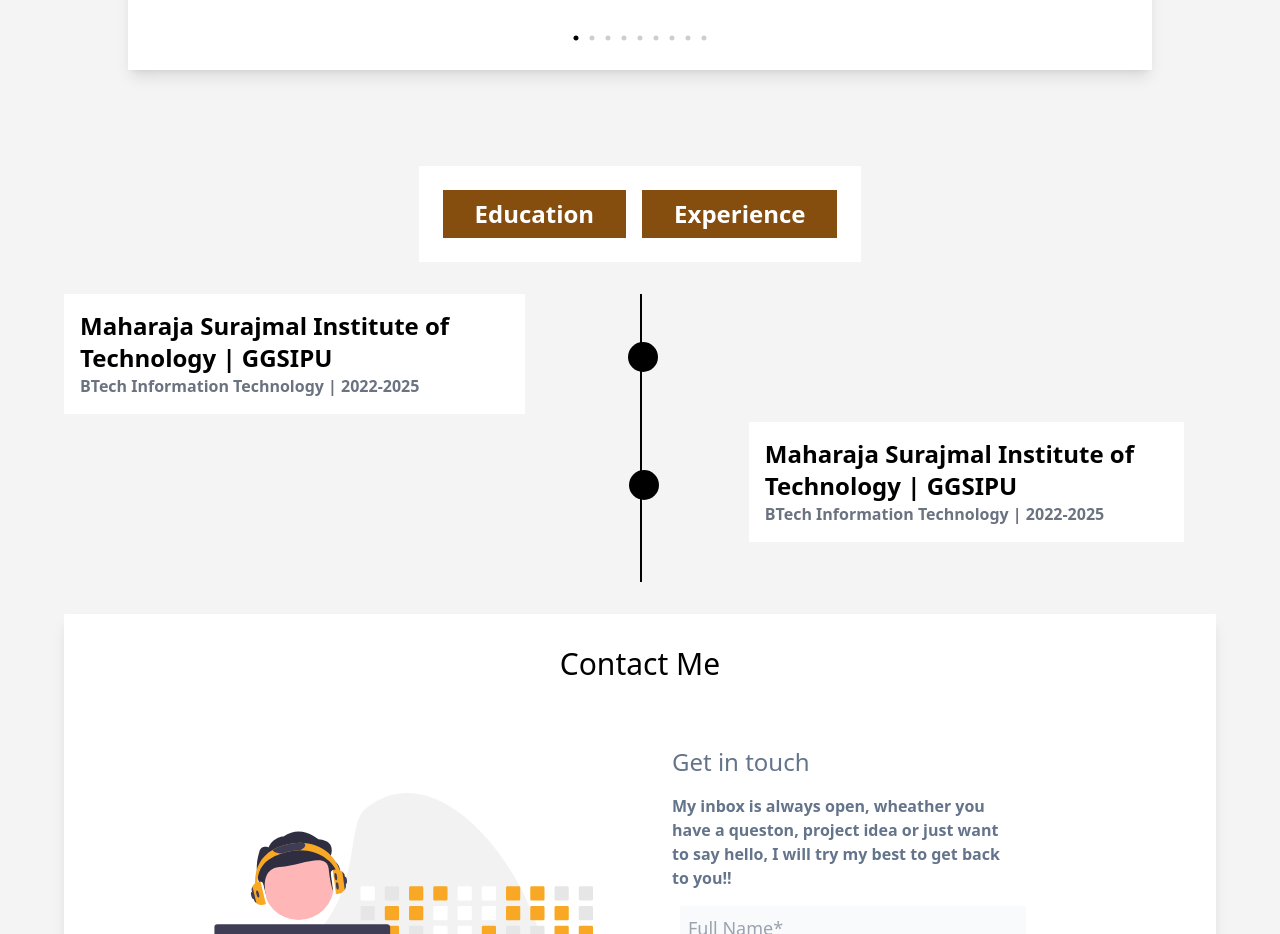
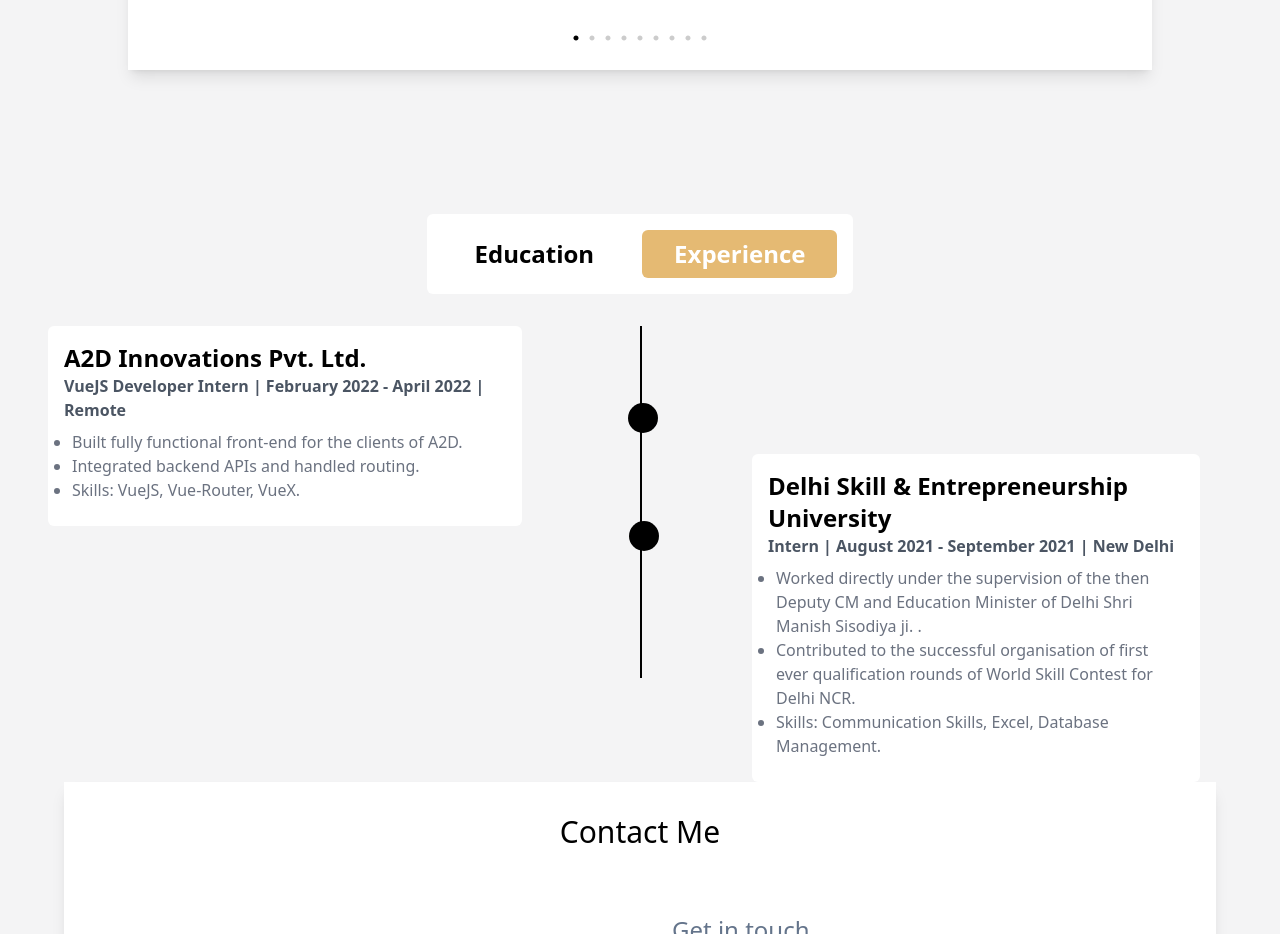
Before and after one commit to Yuvraj883/Yuvis-Portfolio, a React (Create React App) app: page / in a window 1280 px wide. Shown: the part 2260-3194 px from the top of the page. Built offline with nearby package versions, Linux system fonts and the light colour scheme.

Commit message:
Added conditional rendering of education and experience section

```diff
--- a/src/Components/EducationNExperience.jsx
+++ b/src/Components/EducationNExperience.jsx
@@ -1,49 +1,54 @@
 import { useState } from "react";
-const EducationNExperience = ()=>{
-    const [education, setEducation] = useState(false);
-    const [experience, setExperience] = useState(true);
+const EducationNExperience = () => {
+    const [education, setEducation] = useState("false");
+    const [experience, setExperience] = useState("true");
 
-    const handleEducation = ()=>{
-        setEducation(true);
-        setExperience(false);
+    const handleEducation = () => {
+        setEducation("true");
+        setExperience("false");
 
     }
 
-    const handleExperience = ()=>{
-        setExperience(true);
-        setEducation(false);
+    const handleExperience = () => {
+        setExperience("true");
+        setEducation("false");
 
     }
 
 
-    return(
+    return (
         <>
-<div className="m-8 p-8">
-        <div className="flex flex-row justify-center items-center mb-8 bg-white p-4 w-min mx-auto">
-            <button className="m-2 px-8 py-2 bg-yellow-800 text-white font-semibold text-2xl">Education</button>
-            <button className="m-2 px-8 py-2 bg-yellow-800 text-white font-semibold text-2xl">Experience</button>
+            <div className="my-24 h-auto p-12">
+                <div className="flex flex-row justify-center items-center font-bold mb-8 rounded-md bg-white p-2 w-min mx-auto text-2xl">
+                    <button onClick={handleEducation} className={education==="true" ? "m-2 px-8 py-2 bg-[#E5BA73] rounded-md cursor-pointer text-white text-2xl" : "m-2 px-8 py-2 bg-white rounded-md cursor-pointer text-black hover:bg-[#f1f5f9]"}>Education</button>
+                    <button onClick={handleExperience} className={experience==="true" ? "m-2 px-8 py-2 bg-[#E5BA73] rounded-md cursor-pointer text-white text-2xl" : "m-2 px-8 py-2 bg-white rounded-md cursor-pointer text-black hover:bg-[#f1f5f9]"}>Experience</button>
                 </div>
-
+                {
+                    // Education
+                    education==="true" &&
+                    <div>
                         <div className="relative h-24 m-0 p-0 ">
                             <div>
-                <div  className="border-l-2 h-72 absolute left-[50%] border-solid border-black "></div>
+
+                                <div className="bg-white p-4 text-black w-[40%] rounded-md float-left ">
+                                <div className="border-l-2 h-56 absolute left-[50%] border-solid border-black "></div>
                                 <div className="absolute w-[30px] h-[30px] top-[50%] rounded-full bg-black left-[49%]  "></div>
-                    <div className="bg-white p-4 text-black w-[40%]  ">
-                        <h1 className="font-extrabold text-2xl ">Maharaja Surajmal Institute of Technology | GGSIPU</h1>
-                        <h3 className="font-semibold text-gray-500">BTech Information Technology | 2022-2025</h3>
+                                    <h1 className="font-bold text-2xl ">Maharaja Surajmal Institute of Technology | GGSIPU</h1>
+                                    <h3 className="font-semibold text-gray-500">BTech in Information Technology | 2022-2025</h3>
 
                                 </div>
                             </div>
 
 
                         </div>
-        <div className="relative h-24 flex flex-col   m-8 p-0 ">
+                        <div className="relative h-24 flex flex-col   my-8 p-0 ">
                             <div>
-                <div  className="border-l-2  absolute left-[50%] border-solid border-black"></div>
+
+                                <div className="bg-white p-4 text-black w-[40%] float-right rounded-md ">
+                                <div className="border-l-2  absolute left-[50%] border-solid border-black"></div>
                                 <div className="absolute w-[30px] h-[30px] top-[50%] rounded-full bg-black left-[49%]  "></div>
-                    <div className="bg-white p-4 text-black w-[40%] float-right  ">
-                        <h1 className="font-extrabold text-2xl ">Maharaja Surajmal Institute of Technology | GGSIPU</h1>
-                        <h3 className="font-semibold text-gray-500">BTech Information Technology | 2022-2025</h3>
+                                    <h1 className="font-bold text-2xl ">Ambedkar Institute of Technology | DSEU</h1>
+                                    <h3 className="font-semibold text-gray-500">Diploma in Computer Engineering | 2019-2022</h3>
 
                                 </div>
                             </div>
@@ -51,6 +56,70 @@ const EducationNExperience = ()=>{
 
                         </div>
                     </div>
+                }
+                  {
+                    // Experience
+                    experience ==="true" &&
+                    <div className="h-auto">
+                        <div className="relative h-24 m-0 p-0 ">
+                            <div>
+                            <div className="border-l-2 h-56 absolute left-[50%] border-solid border-black "></div>
+                                <div className="absolute w-[30px] h-[30px] top-[80%] my-auto rounded-full bg-black left-[49%]  "></div>
+                                <div className="bg-white p-4 text-black w-[40%] rounded-md float-left ">
+
+                                    <h1 className="font-bold text-2xl ">A2D Innovations Pvt. Ltd.</h1>
+                                    <h3 className="font-semibold text-gray-600">VueJS Developer Intern | February 2022 - April 2022 | Remote</h3>
+                                    <ul className="text-gray-500 p-2">
+                                        <li className=" list-disc mx-0">Built fully functional front-end for the clients of A2D.</li>
+                                        <li className=" list-disc mx-0">Integrated backend APIs and handled routing.</li>
+                                        <li className=" list-disc mx-0">Skills: VueJS, Vue-Router, VueX.</li>
+                                    </ul>
+
+                                </div>
+                            </div>
+
+
+                        </div>
+                        <div className="relative h-24  m-8 p-0 ">
+                            <div>
+                            <div className="border-l-2 h-56 absolute left-[50%] border-solid border-black"></div>
+                                <div className="absolute w-[30px] h-[30px] top-[70%] rounded-full bg-black left-[49%]  "></div>
+                                <div className="bg-white p-4 text-black w-[40%] float-right rounded-md ">
+
+                                    <h1 className="font-bold text-2xl ">Delhi Skill & Entrepreneurship University</h1>
+                                    <h3 className="font-semibold text-gray-600">Intern | August 2021 - September 2021 | New Delhi</h3>
+                                    <ul className="text-gray-500 p-2">
+                                        <li className=" list-disc mx-0">Worked directly under the supervision of the then Deputy CM and Education Minister of Delhi Shri Manish Sisodiya ji. .</li>
+                                        <li className=" list-disc mx-0">Contributed to the successful organisation of first ever qualification rounds of World Skill Contest for Delhi NCR.</li>
+                                        <li className=" list-disc mx-0">Skills: Communication Skills, Excel, Database Management.</li>
+                                    </ul>
+                                </div>
+                            </div>
+
+
+                        </div>
+                        {/* <div className="relative h-24 m-0 p-0 ">
+                            <div>
+                            <div className="border-l-2 h-48 absolute left-[50%] border-solid border-black "></div>
+                                <div className="absolute w-[30px] h-[30px] top-[50%] rounded-full bg-black left-[49%]  "></div>
+                                <div className="bg-white p-4 text-black w-[40%] rounded-md float-left ">
+
+                                    <h1 className="font-bold text-2xl ">A2D Innovations Pvt. Ltd.</h1>
+                                    <h3 className="font-semibold text-gray-600">VueJS Developer Intern | February 2022 - April 2022 | Remote</h3>
+                                    <ul className="text-gray-500 p-2">
+                                        <li className=" list-disc mx-0">Built fully functional front-end for the clients of A2D.</li>
+                                        <li className=" list-disc mx-0">Integrated backend APIs and handled routing.</li>
+                                        <li className=" list-disc mx-0">Skills: VueJS, Vue-Router, VueX.</li>
+                                    </ul>
+
+                                </div>
+                            </div>
+
+
+                        </div> */}
+                    </div>
+                }
+            </div>
 
         </>
     )
```
Lines whose indentation alone changed are shown as unchanged.
